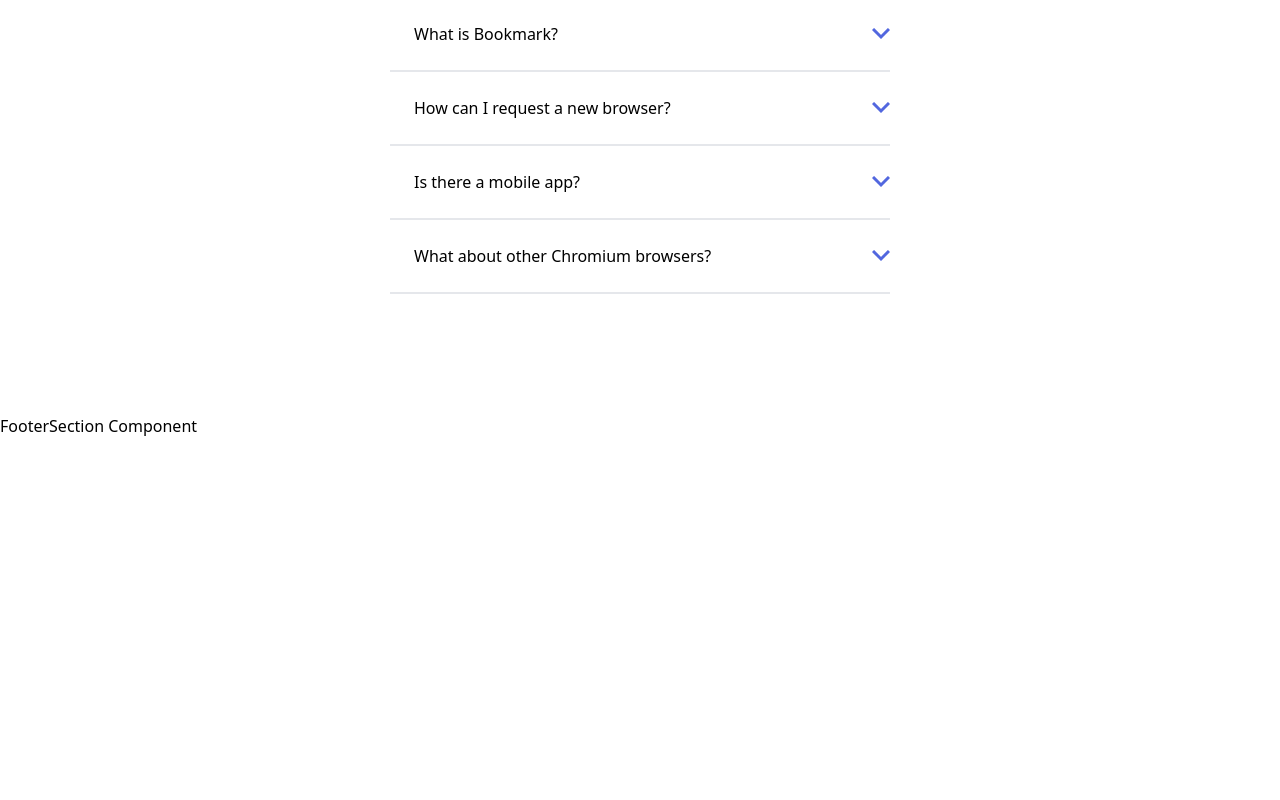
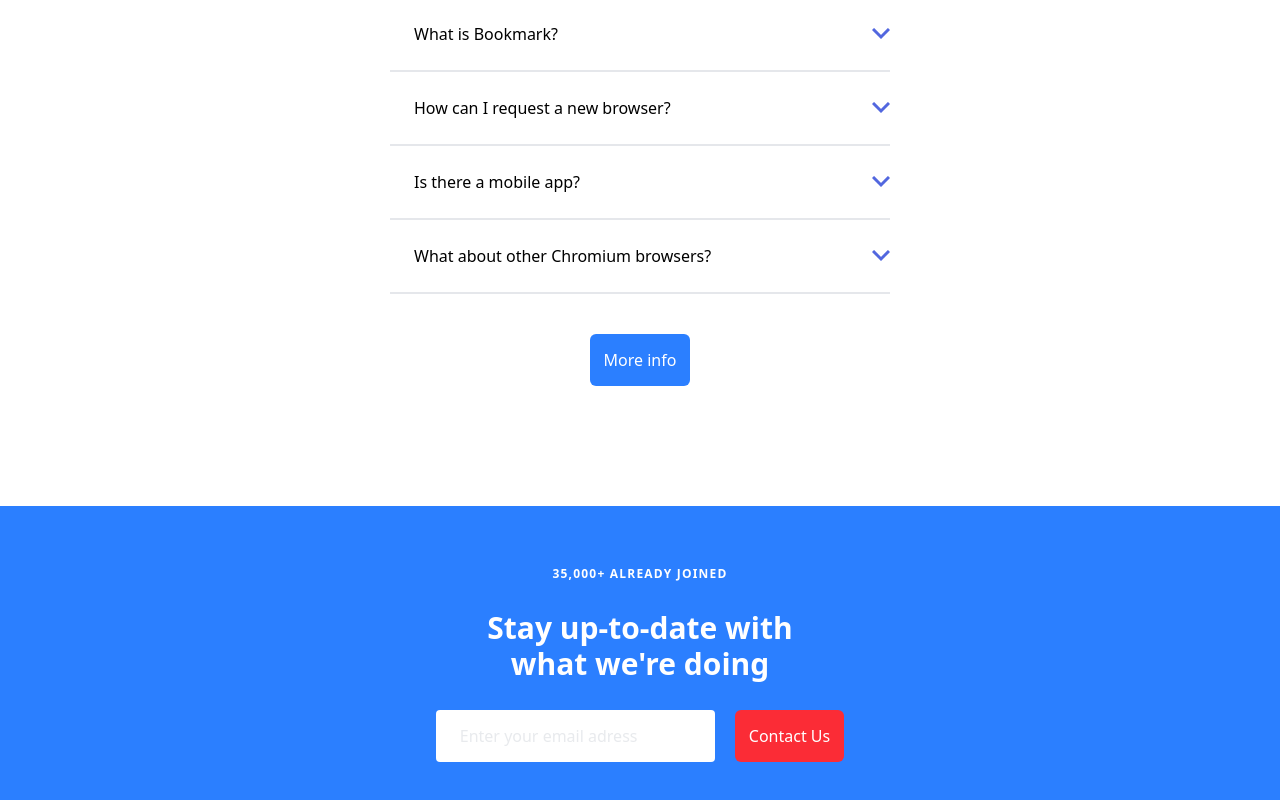
Before and after one commit to mstne03/Sprint-5, a React (Vite) app: page / in a window 1280 px wide. Shown: the part 2486-3286 px from the top of the page. Before the commit the page ends 2924 px from the top, so only its background shows below. Built offline with nearby package versions, Linux system fonts and the light colour scheme.

Commit message:
feature - implements first stylings for footer section

```diff
--- a/src/components/ButtonComponent/ButtonComponent.tsx
+++ b/src/components/ButtonComponent/ButtonComponent.tsx
@@ -9,7 +9,8 @@
   isTab?:boolean,
   state?:number,
   pageState?:number,
-  stateSet?: (value : number) => void
+  stateSet?: (value : number) => void,
+  passingFunction?: (value?:string | number) => void
 }
 
 const ButtonComponent = ({
@@ -23,7 +24,8 @@
   isTab = false,
   state,
   pageState,
-  stateSet
+  stateSet,
+  passingFunction
 }: ButtonComponentProps) => (
   <button className={`
             cursor-pointer
@@ -45,8 +47,10 @@
             }
           `}
           onClick = { () => {
-            if (stateSet != undefined) {
+            if (stateSet != undefined && isTab) {
               stateSet(state as number)
+            } else {
+              passingFunction?.();
             }
           }}
   >
--- a/src/components/FaqSection/FaqSection.tsx
+++ b/src/components/FaqSection/FaqSection.tsx
@@ -1,4 +1,5 @@
 import TextTemplate from '../TextTemplate/TextTemplate'
+import ButtonComponent from '../ButtonComponent/ButtonComponent'
 import FaqDetails from './FaqDetails/FaqDetails'
 import iconArrow from '../../assets/Imagenes/icon-arrow.svg'
 
@@ -63,6 +64,13 @@
                             : ""}
                   />
         })}
+
+        <div className="flex justify-center items-center mt-10">
+          <ButtonComponent
+            text="More info"
+            textColor="text-white"
+          />
+        </div>
       </div>
     </section>
   )
--- a/src/components/FooterSection/FooterSection.tsx
+++ b/src/components/FooterSection/FooterSection.tsx
@@ -1,11 +1,51 @@
+import ButtonComponent from '../ButtonComponent/ButtonComponent'
+
 interface FooterSectionProps {
 
 }
 
 const FooterSection= (props:FooterSectionProps) => (
-  <div>
-    FooterSection Component
-  </div>
+  <footer>
+    <div className="p-15 flex flex-col justify-center gap-7 items-center bg-blue-500 text-white">
+      <div className="space-y-7 text-center max-w-96">
+        <p className="tracking-widest text-xs font-bold">
+          35,000+ ALREADY JOINED
+        </p>
+
+        <h1 className="text-3xl font-bold">
+          Stay up-to-date with what we're doing
+        </h1>
+      </div>
+
+      <form action="submit" className="space-x-5">
+        <input
+          type="email"
+          name="email"
+          id="email"
+          placeholder="Enter your email adress"
+          className="
+            bg-white
+            text-gray-300
+            px-6
+            py-3.5
+            rounded
+            focus:outline-1
+            transition
+            duration-200
+          "
+        />
+        <ButtonComponent
+          text="Contact Us"
+          textColor="text-white"
+          bg_color="bg-red-500"
+          passingFunction={
+            () => {
+
+          }}
+        />
+      </form>
+    </div>
+  </footer>
 );
 
 export default FooterSection;
--- a/src/styles/index.css
+++ b/src/styles/index.css
@@ -8,21 +8,38 @@
     --font-mono: ui-monospace, SFMono-Regular, Menlo, Monaco, Consolas, "Liberation Mono",
       "Courier New", monospace;
     --color-red-500: oklch(63.7% 0.237 25.331);
+    --color-blue-400: oklch(70.7% 0.165 254.624);
     --color-blue-500: oklch(62.3% 0.214 259.815);
+    --color-blue-600: oklch(54.6% 0.245 262.881);
+    --color-blue-700: oklch(48.8% 0.243 264.376);
     --color-gray-100: oklch(96.7% 0.003 264.542);
     --color-gray-200: oklch(92.8% 0.006 264.531);
+    --color-gray-300: oklch(87.2% 0.01 258.338);
     --color-gray-400: oklch(70.7% 0.022 261.325);
+    --color-gray-500: oklch(55.1% 0.027 264.364);
     --color-gray-700: oklch(37.3% 0.034 259.733);
+    --color-gray-900: oklch(21% 0.034 264.665);
     --color-black: #000;
     --color-white: #fff;
     --spacing: 0.25rem;
+    --text-xs: 0.75rem;
+    --text-xs--line-height: calc(1 / 0.75);
     --text-2xl: 1.5rem;
     --text-2xl--line-height: calc(2 / 1.5);
     --text-3xl: 1.875rem;
     --text-3xl--line-height: calc(2.25 / 1.875);
+    --text-5xl: 3rem;
+    --text-5xl--line-height: 1;
+    --text-6xl: 3.75rem;
+    --text-6xl--line-height: 1;
     --font-weight-medium: 500;
+    --font-weight-bold: 700;
+    --tracking-wider: 0.05em;
+    --tracking-widest: 0.1em;
     --radius-md: 0.375rem;
     --radius-2xl: 1rem;
+    --default-transition-duration: 150ms;
+    --default-transition-timing-function: cubic-bezier(0.4, 0, 0.2, 1);
     --default-font-family: var(--font-sans);
     --default-mono-font-family: var(--font-mono);
   }
@@ -191,8 +208,14 @@
   .my-30 {
     margin-block: calc(var(--spacing) * 30);
   }
+  .mt-5 {
+    margin-top: calc(var(--spacing) * 5);
+  }
   .mt-7 {
     margin-top: calc(var(--spacing) * 7);
+  }
+  .mt-10 {
+    margin-top: calc(var(--spacing) * 10);
   }
   .mb-10 {
     margin-bottom: calc(var(--spacing) * 10);
@@ -202,6 +225,9 @@
   }
   .hidden {
     display: none;
+  }
+  .table {
+    display: table;
   }
   .max-h-\[200px\] {
     max-height: 200px;
@@ -215,8 +241,38 @@
   .w-full {
     width: 100%;
   }
+  .max-w-5 {
+    max-width: calc(var(--spacing) * 5);
+  }
+  .max-w-10 {
+    max-width: calc(var(--spacing) * 10);
+  }
+  .max-w-30 {
+    max-width: calc(var(--spacing) * 30);
+  }
   .max-w-35 {
     max-width: calc(var(--spacing) * 35);
+  }
+  .max-w-45 {
+    max-width: calc(var(--spacing) * 45);
+  }
+  .max-w-74 {
+    max-width: calc(var(--spacing) * 74);
+  }
+  .max-w-79 {
+    max-width: calc(var(--spacing) * 79);
+  }
+  .max-w-80 {
+    max-width: calc(var(--spacing) * 80);
+  }
+  .max-w-82 {
+    max-width: calc(var(--spacing) * 82);
+  }
+  .max-w-86 {
+    max-width: calc(var(--spacing) * 86);
+  }
+  .max-w-96 {
+    max-width: calc(var(--spacing) * 96);
   }
   .max-w-\[300px\] {
     max-width: 300px;
@@ -236,14 +292,23 @@
   .min-w-\[500px\] {
     min-width: 500px;
   }
+  .flex-1 {
+    flex: 1;
+  }
   .flex-1\/2 {
     flex: calc(1/2 * 100%);
+  }
+  .border-collapse {
+    border-collapse: collapse;
   }
   .transform {
     transform: var(--tw-rotate-x,) var(--tw-rotate-y,) var(--tw-rotate-z,) var(--tw-skew-x,) var(--tw-skew-y,);
   }
   .cursor-pointer {
     cursor: pointer;
+  }
+  .resize {
+    resize: both;
   }
   .flex-col {
     flex-direction: column;
@@ -260,8 +325,17 @@
   .gap-2 {
     gap: calc(var(--spacing) * 2);
   }
+  .gap-5 {
+    gap: calc(var(--spacing) * 5);
+  }
   .gap-6 {
     gap: calc(var(--spacing) * 6);
+  }
+  .gap-7 {
+    gap: calc(var(--spacing) * 7);
+  }
+  .gap-10 {
+    gap: calc(var(--spacing) * 10);
   }
   .gap-20 {
     gap: calc(var(--spacing) * 20);
@@ -287,11 +361,25 @@
       margin-block-end: calc(calc(var(--spacing) * 5) * calc(1 - var(--tw-space-y-reverse)));
     }
   }
+  .space-y-7 {
+    :where(& > :not(:last-child)) {
+      --tw-space-y-reverse: 0;
+      margin-block-start: calc(calc(var(--spacing) * 7) * var(--tw-space-y-reverse));
+      margin-block-end: calc(calc(var(--spacing) * 7) * calc(1 - var(--tw-space-y-reverse)));
+    }
+  }
   .space-y-9 {
     :where(& > :not(:last-child)) {
       --tw-space-y-reverse: 0;
       margin-block-start: calc(calc(var(--spacing) * 9) * var(--tw-space-y-reverse));
       margin-block-end: calc(calc(var(--spacing) * 9) * calc(1 - var(--tw-space-y-reverse)));
+    }
+  }
+  .space-y-10 {
+    :where(& > :not(:last-child)) {
+      --tw-space-y-reverse: 0;
+      margin-block-start: calc(calc(var(--spacing) * 10) * var(--tw-space-y-reverse));
+      margin-block-end: calc(calc(var(--spacing) * 10) * calc(1 - var(--tw-space-y-reverse)));
     }
   }
   .space-y-14 {
@@ -308,12 +396,26 @@
       margin-block-end: calc(calc(var(--spacing) * 25) * calc(1 - var(--tw-space-y-reverse)));
     }
   }
+  .space-x-5 {
+    :where(& > :not(:last-child)) {
+      --tw-space-x-reverse: 0;
+      margin-inline-start: calc(calc(var(--spacing) * 5) * var(--tw-space-x-reverse));
+      margin-inline-end: calc(calc(var(--spacing) * 5) * calc(1 - var(--tw-space-x-reverse)));
+    }
+  }
+  .rounded {
+    border-radius: 0.25rem;
+  }
   .rounded-md {
     border-radius: var(--radius-md);
   }
   .rounded-b-2xl {
     border-bottom-right-radius: var(--radius-2xl);
     border-bottom-left-radius: var(--radius-2xl);
+  }
+  .border {
+    border-style: var(--tw-border-style);
+    border-width: 1px;
   }
   .border-2 {
     border-style: var(--tw-border-style);
@@ -353,6 +455,9 @@
   .bg-blue-500 {
     background-color: var(--color-blue-500);
   }
+  .bg-blue-600 {
+    background-color: var(--color-blue-600);
+  }
   .bg-gray-100 {
     background-color: var(--color-gray-100);
   }
@@ -362,20 +467,41 @@
   .bg-transparent {
     background-color: transparent;
   }
+  .bg-white {
+    background-color: var(--color-white);
+  }
   .object-contain {
     object-fit: contain;
+  }
+  .p-3 {
+    padding: calc(var(--spacing) * 3);
   }
   .p-3\.5 {
     padding: calc(var(--spacing) * 3.5);
   }
+  .p-5 {
+    padding: calc(var(--spacing) * 5);
+  }
   .p-6 {
     padding: calc(var(--spacing) * 6);
+  }
+  .p-10 {
+    padding: calc(var(--spacing) * 10);
+  }
+  .p-15 {
+    padding: calc(var(--spacing) * 15);
+  }
+  .p-20 {
+    padding: calc(var(--spacing) * 20);
   }
   .px-1 {
     padding-inline: calc(var(--spacing) * 1);
   }
   .px-5 {
     padding-inline: calc(var(--spacing) * 5);
+  }
+  .px-6 {
+    padding-inline: calc(var(--spacing) * 6);
   }
   .px-7 {
     padding-inline: calc(var(--spacing) * 7);
@@ -386,8 +512,20 @@
   .px-10 {
     padding-inline: calc(var(--spacing) * 10);
   }
+  .py-2 {
+    padding-block: calc(var(--spacing) * 2);
+  }
+  .py-2\.5 {
+    padding-block: calc(var(--spacing) * 2.5);
+  }
   .py-3 {
     padding-block: calc(var(--spacing) * 3);
+  }
+  .py-3\.5 {
+    padding-block: calc(var(--spacing) * 3.5);
+  }
+  .py-4 {
+    padding-block: calc(var(--spacing) * 4);
   }
   .py-6 {
     padding-block: calc(var(--spacing) * 6);
@@ -412,18 +550,54 @@
     font-size: var(--text-3xl);
     line-height: var(--tw-leading, var(--text-3xl--line-height));
   }
+  .text-5xl {
+    font-size: var(--text-5xl);
+    line-height: var(--tw-leading, var(--text-5xl--line-height));
+  }
+  .text-6xl {
+    font-size: var(--text-6xl);
+    line-height: var(--tw-leading, var(--text-6xl--line-height));
+  }
+  .text-xs {
+    font-size: var(--text-xs);
+    line-height: var(--tw-leading, var(--text-xs--line-height));
+  }
+  .font-bold {
+    --tw-font-weight: var(--font-weight-bold);
+    font-weight: var(--font-weight-bold);
+  }
   .font-medium {
     --tw-font-weight: var(--font-weight-medium);
     font-weight: var(--font-weight-medium);
   }
+  .tracking-wider {
+    --tw-tracking: var(--tracking-wider);
+    letter-spacing: var(--tracking-wider);
+  }
+  .tracking-widest {
+    --tw-tracking: var(--tracking-widest);
+    letter-spacing: var(--tracking-widest);
+  }
+  .text-gray-300 {
+    color: var(--color-gray-300);
+  }
   .text-gray-400 {
     color: var(--color-gray-400);
+  }
+  .text-gray-500 {
+    color: var(--color-gray-500);
   }
   .text-gray-700 {
     color: var(--color-gray-700);
   }
+  .text-gray-900 {
+    color: var(--color-gray-900);
+  }
   .text-white {
     color: var(--color-white);
+  }
+  .underline {
+    text-decoration-line: underline;
   }
   .shadow {
     --tw-shadow: 0 1px 3px 0 var(--tw-shadow-color, rgb(0 0 0 / 0.1)), 0 1px 2px -1px var(--tw-shadow-color, rgb(0 0 0 / 0.1));
@@ -433,8 +607,21 @@
     --tw-shadow: 0 10px 15px -3px var(--tw-shadow-color, rgb(0 0 0 / 0.1)), 0 4px 6px -4px var(--tw-shadow-color, rgb(0 0 0 / 0.1));
     box-shadow: var(--tw-inset-shadow), var(--tw-inset-ring-shadow), var(--tw-ring-offset-shadow), var(--tw-ring-shadow), var(--tw-shadow);
   }
+  .outline {
+    outline-style: var(--tw-outline-style);
+    outline-width: 1px;
+  }
   .filter {
     filter: var(--tw-blur,) var(--tw-brightness,) var(--tw-contrast,) var(--tw-grayscale,) var(--tw-hue-rotate,) var(--tw-invert,) var(--tw-saturate,) var(--tw-sepia,) var(--tw-drop-shadow,);
+  }
+  .transition {
+    transition-property: color, background-color, border-color, outline-color, text-decoration-color, fill, stroke, --tw-gradient-from, --tw-gradient-via, --tw-gradient-to, opacity, box-shadow, transform, translate, scale, rotate, filter, -webkit-backdrop-filter, backdrop-filter, display, visibility, content-visibility, overlay, pointer-events;
+    transition-timing-function: var(--tw-ease, var(--default-transition-timing-function));
+    transition-duration: var(--tw-duration, var(--default-transition-duration));
+  }
+  .duration-200 {
+    --tw-duration: 200ms;
+    transition-duration: 200ms;
   }
   .after\:absolute {
     &::after {
@@ -514,6 +701,28 @@
       @media (hover: hover) {
         cursor: pointer;
       }
+    }
+  }
+  .focus\:border-blue-400 {
+    &:focus {
+      border-color: var(--color-blue-400);
+    }
+  }
+  .focus\:border-blue-700 {
+    &:focus {
+      border-color: var(--color-blue-700);
+    }
+  }
+  .focus\:outline-1 {
+    &:focus {
+      outline-style: var(--tw-outline-style);
+      outline-width: 1px;
+    }
+  }
+  .focus\:outline-none {
+    &:focus {
+      --tw-outline-style: none;
+      outline-style: none;
     }
   }
   .sm\:mx-32 {
@@ -871,12 +1080,21 @@
   inherits: false;
   initial-value: 0;
 }
+@property --tw-space-x-reverse {
+  syntax: "*";
+  inherits: false;
+  initial-value: 0;
+}
 @property --tw-border-style {
   syntax: "*";
   inherits: false;
   initial-value: solid;
 }
 @property --tw-font-weight {
+  syntax: "*";
+  inherits: false;
+}
+@property --tw-tracking {
   syntax: "*";
   inherits: false;
 }
@@ -945,6 +1163,11 @@
   inherits: false;
   initial-value: 0 0 #0000;
 }
+@property --tw-outline-style {
+  syntax: "*";
+  inherits: false;
+  initial-value: solid;
+}
 @property --tw-blur {
   syntax: "*";
   inherits: false;
@@ -998,6 +1221,10 @@
   syntax: "*";
   inherits: false;
 }
+@property --tw-duration {
+  syntax: "*";
+  inherits: false;
+}
 @property --tw-content {
   syntax: "*";
   initial-value: "";
@@ -1012,8 +1239,10 @@
       --tw-skew-x: initial;
       --tw-skew-y: initial;
       --tw-space-y-reverse: 0;
+      --tw-space-x-reverse: 0;
       --tw-border-style: solid;
       --tw-font-weight: initial;
+      --tw-tracking: initial;
       --tw-shadow: 0 0 #0000;
       --tw-shadow-color: initial;
       --tw-shadow-alpha: 100%;
@@ -1028,6 +1257,7 @@
       --tw-ring-offset-width: 0px;
       --tw-ring-offset-color: #fff;
       --tw-ring-offset-shadow: 0 0 #0000;
+      --tw-outline-style: solid;
       --tw-blur: initial;
       --tw-brightness: initial;
       --tw-contrast: initial;
@@ -1041,6 +1271,7 @@
       --tw-drop-shadow-color: initial;
       --tw-drop-shadow-alpha: 100%;
       --tw-drop-shadow-size: initial;
+      --tw-duration: initial;
       --tw-content: "";
     }
   }
```
